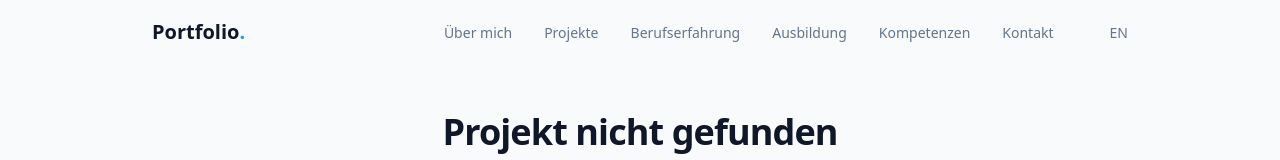
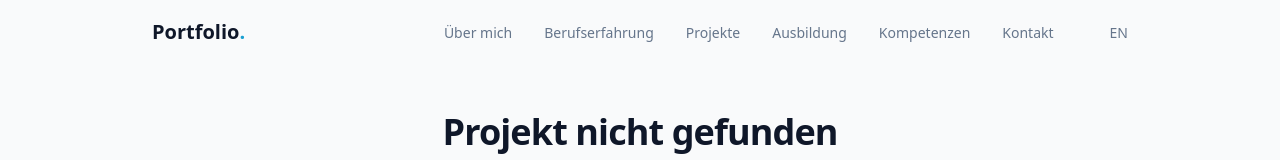
Before and after one commit to fugu360/website, a React (Vite) app: page /projects/1 in a window 1280 px wide. Shown: the top 160 px of the page. Built offline with nearby package versions, Linux system fonts and the light colour scheme; the HTML template or start-up script is replaced by a standard one.

Commit message:
Adjust navbar order to match website sections

```diff
--- a/src/components/Navbar.tsx
+++ b/src/components/Navbar.tsx
@@ -7,16 +7,16 @@ import { useLanguage } from "@/lib/i18n";
 const navItems = {
   de: [
     { label: "Über mich", href: "#about" },
+    { label: "Berufserfahrung", href: "#experience" },
     { label: "Projekte", href: "#projects" },
-    { label: "Berufserfahrung", href: "#experience" },
     { label: "Ausbildung", href: "#education" },
     { label: "Kompetenzen", href: "#skills" },
     { label: "Kontakt", href: "#contact" },
   ],
   en: [
     { label: "About", href: "#about" },
+    { label: "Experience", href: "#experience" },
     { label: "Projects", href: "#projects" },
-    { label: "Experience", href: "#experience" },
     { label: "Education", href: "#education" },
     { label: "Skills", href: "#skills" },
     { label: "Contact", href: "#contact" },
```
